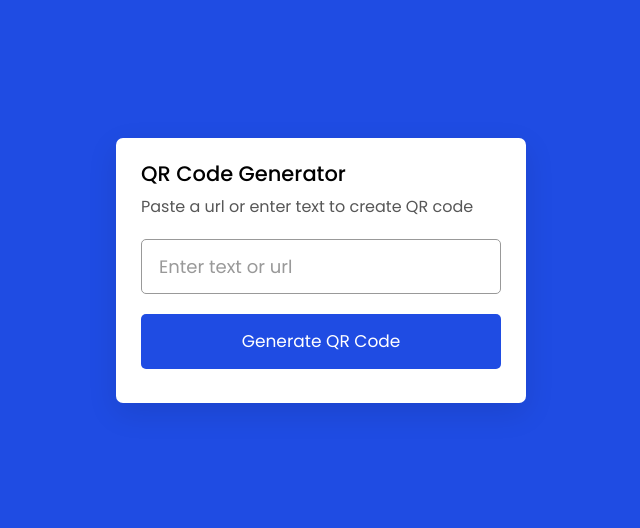
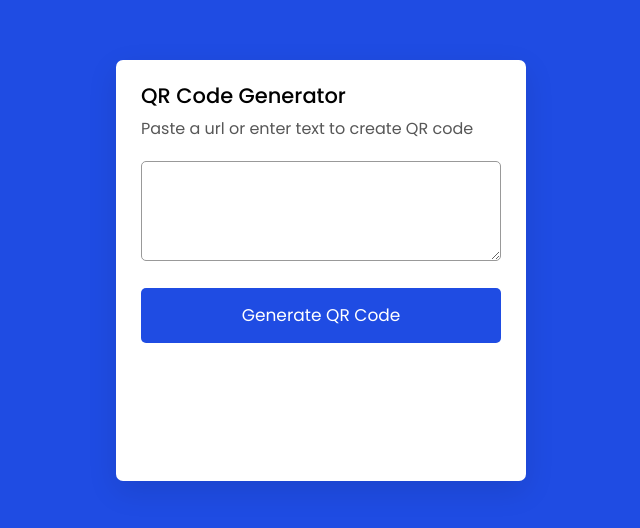
Before and after one commit to nabinpaudel-np/qrcode_generator, a plain HTML site: page index.html in a window 1280 px wide. Shown: the part 130-658 px from the top of the page, without its empty margins (319-959 px from the left). Drawn offline with Linux system fonts and the light colour scheme.

Commit message:
Changes textbox and some form login on js

```diff
--- a/css/style.css
+++ b/css/style.css
@@ -15,16 +15,16 @@ body{
   justify-content: center;
 }
 .wrapper{
-  height: 265px;
+  height: auto;
   max-width: 410px;
   background: #fff;
   border-radius: 7px;
-  padding: 20px 25px 0;
+  padding: 20px 25px;
   transition: height 0.2s ease;
   box-shadow: 0 10px 30px rgba(0,0,0,0.1);
 }
 .wrapper.active{
-  height: 530px;
+  height: auto;
 }
 header h1{
   font-size: 21px;
@@ -38,23 +38,23 @@ header p{
 .wrapper .form{
   margin: 20px 0 25px;
 }
-.form :where(input, button){
+.form :where(textarea, button){
   width: 100%;
-  height: 55px;
+  height: 100px;
   border: none;
   outline: none;
   border-radius: 5px;
   transition: 0.1s ease;
 }
-.form input{
+.form textarea{
   font-size: 18px;
   padding: 0 17px;
   border: 1px solid #999;
 }
-.form input:focus{
+.form textarea:focus{
   box-shadow: 0 3px 6px rgba(0,0,0,0.13);
 }
-.form input::placeholder{
+.form textarea::placeholder{
   color: #999;
 }
 .form button{
@@ -63,6 +63,7 @@ header p{
   margin-top: 20px;
   font-size: 17px;
   background: #1F4CE3;
+  height: 55px;
 }
 .qr-code{
   opacity: 0;
--- a/index.html
+++ b/index.html
@@ -14,7 +14,8 @@
         <p>Paste a url or enter text to create QR code</p>
       </header>
       <div class="form">
-        <input type="text" spellcheck="false" placeholder="Enter text or url">
+        <textarea rows="4" maxlength="none" placeholder="Enter Text or URL" spellcheck="false">
+         </textarea>
         <button>Generate QR Code</button>
       </div>
       <div class="qr-code">
--- a/js/script.js
+++ b/js/script.js
@@ -1,5 +1,5 @@
 const wrapper = document.querySelector(".wrapper"),
-qrInput = wrapper.querySelector(".form input"),
+qrInput = wrapper.querySelector(".form textarea"),
 generateBtn = wrapper.querySelector(".form button"),
 qrImg = wrapper.querySelector(".qr-code img");
 let preValue;
```
Also changed, not shown: images/qr-code.png.
